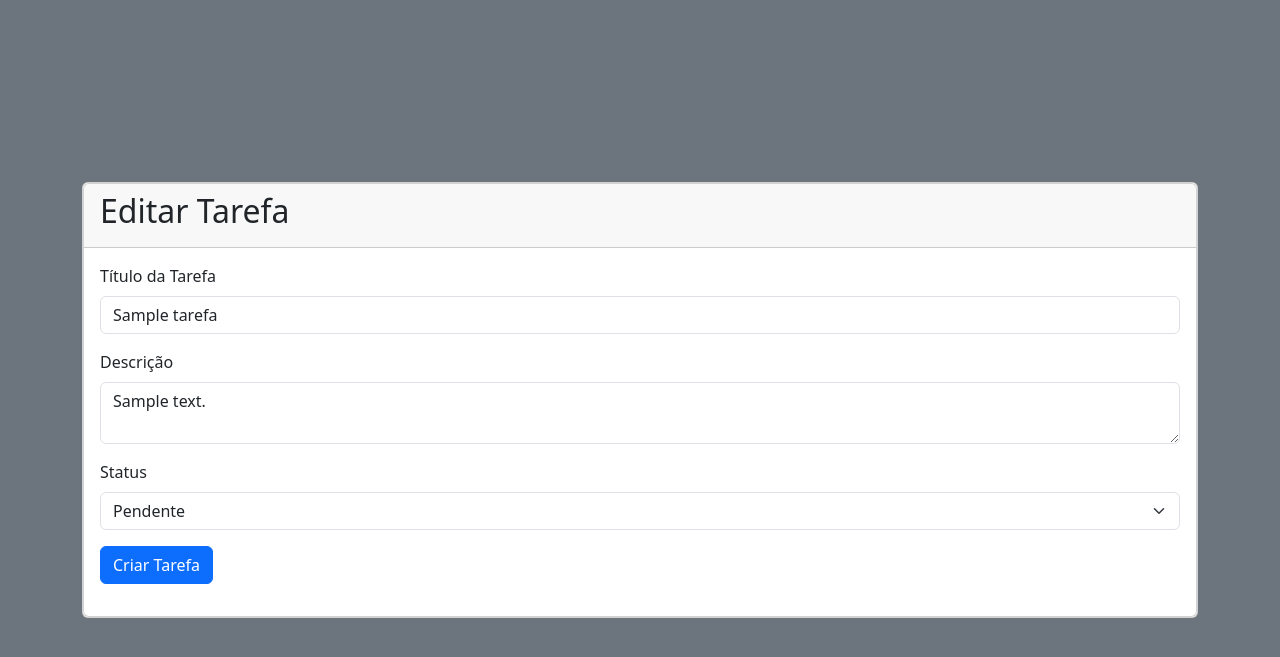
After one commit to andreckw/trabalho-topicos-especiais-1, a Flask app: page /tarefa/1/editar in a window 1280 px wide. The commit adds this page. Shown: the top 657 px of the page. Run offline with Flask 3, Linux system fonts and the light colour scheme; a user stored in the database is signed in; tables that the repository leaves empty hold one stand-in row (values such as "Sample post").

Commit message:
Add files via upload

```diff
--- a/forms.py
+++ b/forms.py
@@ -13,3 +13,10 @@ class LoginForm(FlaskForm):
     username = StringField("Username", validators=[DataRequired()])
     password = StringField("Password", validators=[DataRequired()])
     submit = SubmitField("Login")
+
+
+class TaskForm(FlaskForm):
+    titulo = StringField('Título da Tarefa', validators=[DataRequired()])
+    descricao = TextAreaField('Descrição')
+    status = SelectField('Status', choices=[('pendente', 'Pendente'), ('em_andamento', 'Em Andamento'), ('concluido', 'Concluído')])
+    submit = SubmitField('Criar Tarefa')
--- a/main.py
+++ b/main.py
@@ -1,9 +1,10 @@
 from flask import *
-from flask_login import login_required
+from flask_login import login_required, current_user
 from forms import *
 from config import app
 from user import *
 from dashboard import *
+
 
 @app.route("/")
 def index():
@@ -16,17 +17,84 @@ def register():
 
     return register_form(formulario)
 
+
 @app.route("/login", methods=["GET", "POST"])
 def login():
     login = LoginForm()
 
     return login_form(login)
 
+
 @app.route("/logout", methods=["POST"])
 def logout():
     return logout_session()
 
+
+@app.route("/tarefa/nova", methods=["GET", "POST"])
+@login_required
+def new_task():
+    formulario = TaskForm()
+    if formulario.validate_on_submit():
+        titulo = formulario.titulo.data
+        descricao = formulario.descricao.data
+        status = formulario.status.data
+
+        nova_tarefa = Tarefa(
+            titulo=titulo,
+            descricao=descricao,
+            status=Status(status),
+            user_id=current_user.id
+        )
+        db.session.add(nova_tarefa)
+        db.session.commit()
+
+        flash('Tarefa criada com sucesso!', 'success')
+        return redirect(url_for('view_dashboard'))
+
+    return render_template('dashboard/new_task.html', form=formulario)
+
+
 @app.route("/dashboard", methods=["GET"])
-@login_required
-def dashboard():
-    return view_dashboard()
+def view_dashboard():
+    tarefas = {
+        'pendente': Tarefa.query.filter_by(status=Status.pendente, user_id=current_user.id).all(),
+        'em_andamento': Tarefa.query.filter_by(status=Status.em_andamento, user_id=current_user.id).all(),
+        'concluido': Tarefa.query.filter_by(status=Status.concluido, user_id=current_user.id).all()
+    }
+    return render_template('dashboard/dashboard.html', tarefas=tarefas)
+
+
+@app.route("/tarefa/<int:task_id>/editar", methods=["GET", "POST"])
+def edit_task(task_id):
+    tarefa = Tarefa.query.get_or_404(task_id)
+
+    if tarefa.user_id != current_user.id:
+        flash('Você não tem permissão para editar esta tarefa.', 'danger')
+        return redirect(url_for('view_dashboard'))
+
+    formulario = TaskForm(obj=tarefa)
+
+    if formulario.validate_on_submit():
+        tarefa.titulo = formulario.titulo.data
+        tarefa.descricao = formulario.descricao.data
+        tarefa.status = Status(formulario.status.data)
+        db.session.commit()
+        flash('Tarefa atualizada com sucesso!', 'success')
+        return redirect(url_for('view_dashboard'))
+
+    return render_template('dashboard/edit_task.html',tarefa=tarefa, form=formulario)
+
+
+@app.route("/tarefa/excluir/<int:task_id>", methods=["POST"])
+def delete_task(task_id):
+    tarefa = Tarefa.query.get_or_404(task_id)
+
+    if tarefa.user_id != current_user.id:
+        flash('Você não tem permissão para excluir esta tarefa.', 'danger')
+        return redirect(url_for('view_dashboard'))
+
+    db.session.delete(tarefa)
+    db.session.commit()
+
+    flash('Tarefa excluída com sucesso!', 'success')
+    return redirect(url_for('view_dashboard'))
--- a/models.py
+++ b/models.py
@@ -25,6 +25,7 @@ class Tarefa(db.Model):
     titulo = db.Column(db.String, nullable=False)
     descricao = db.Column(db.String, nullable=True)
     status = db.Column(db.Enum(Status), nullable=False)
+    user_id = db.Column(db.Integer, db.ForeignKey('user.id'), nullable=False)
 
 
 class CompartilharTarefa(db.Model):
--- /dev/null
+++ b/templates/dashboard/edit_task.html
@@ -0,0 +1,42 @@
+{% extends "base.html" %}
+
+{% block titulo %}
+    Editar Tarefa
+{% endblock titulo %}
+
+{% block corpo %}
+    <div class="card">
+        <div class="card-header">
+            <h2>Editar Tarefa</h2>
+        </div>
+        <div class="card-body">
+            <form method="POST" action="{{ url_for('edit_task', task_id=tarefa.id) }}">
+                {{ form.hidden_tag() }}
+                <div class="mb-3">
+                    {{ form.titulo.label(class="form-label") }}
+                    {{ form.titulo(class="form-control") }}
+                    {% for error in form.titulo.errors %}
+                        <div class="text-danger">{{ error }}</div>
+                    {% endfor %}
+                </div>
+                <div class="mb-3">
+                    {{ form.descricao.label(class="form-label") }}
+                    {{ form.descricao(class="form-control") }}
+                    {% for error in form.descricao.errors %}
+                        <div class="text-danger">{{ error }}</div>
+                    {% endfor %}
+                </div>
+                <div class="mb-3">
+                    {{ form.status.label(class="form-label") }}
+                    {{ form.status(class="form-select") }}
+                    {% for error in form.status.errors %}
+                        <div class="text-danger">{{ error }}</div>
+                    {% endfor %}
+                </div>
+                <div class="mb-3">
+                    {{ form.submit(class="btn btn-primary") }}
+                </div>
+            </form>
+        </div>
+    </div>
+{% endblock corpo %}
```
Also changed, not shown: dashboard.py (+9 -1 lines), templates/dashboard/dashboard.html (+30 -19 lines), templates/dashboard/new_task.html (added, +42 -0 lines).
